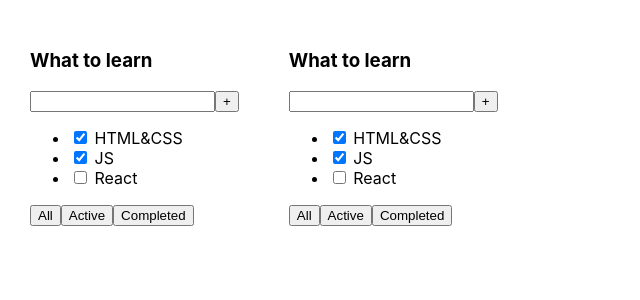
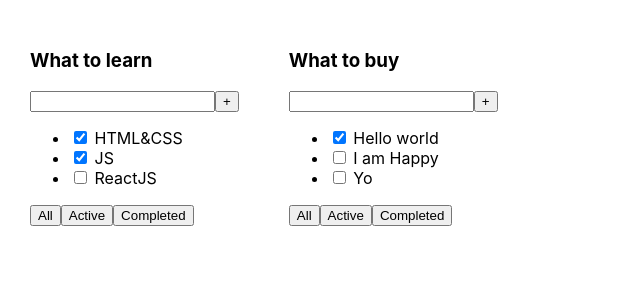
Before and after one commit to ElenaWebDev984/todolist_repeat, a React (Vite) app: page / in a window 1280 px wide. Shown: the top 300 px of the page, without its empty margins (0-640 px from the left). Built offline with nearby package versions, Linux system fonts and the light colour scheme.

Commit message:
added TasksListItem

```diff
--- a/src/App.tsx
+++ b/src/App.tsx
@@ -1,12 +1,27 @@
 import './App.css'
-import {TodolistItem} from "./TodolistItem.tsx";
+import {Task, TodolistItem} from "./TodolistItem.tsx";
 
 
 export const App = () =>  {
+
+    // TODO BL
+    const todolistTitle1 = 'What to learn'
+    const todolistTitle2 = 'What to buy'
+    const tasks1: Task[] = [
+        { id: 1, title: 'HTML&CSS', isDone: true },
+        { id: 2, title: 'JS', isDone: true },
+        { id: 3, title: 'ReactJS', isDone: false },
+    ]
+    const tasks2: Task[] = [
+        { id: 1, title: 'Hello world', isDone: true },
+        { id: 2, title: 'I am Happy', isDone: false },
+        { id: 3, title: 'Yo', isDone: false },
+    ]
+
   return (
       <div className="app">
-        <TodolistItem/>
-        <TodolistItem/>
+        <TodolistItem title={todolistTitle1} tasks={tasks1}/>
+        <TodolistItem title={todolistTitle2} tasks={tasks2}/>
       </div>
   )
 }
--- a/src/TodolistItem.tsx
+++ b/src/TodolistItem.tsx
@@ -1,21 +1,34 @@
-export const TodolistItem = () => {
+type TodolistItemTypes = {
+    title: string
+    tasks: Task[]
+}
+
+export type Task = {
+    id: number
+    title: string
+    isDone: boolean
+}
+
+export const TodolistItem = ({title, tasks}: TodolistItemTypes) => {
+
+    const tasksListItem = tasks.map(task => {
+        return (
+        <li>
+            <input type="checkbox" checked={task.isDone}/> <span>{task.title}</span>
+        </li>
+    )
+    })
+
+
     return (
         <div>
-            <h3>What to learn</h3>
+            <h3>{title}</h3>
             <div>
                 <input/>
                 <button>+</button>
             </div>
             <ul>
-                <li>
-                    <input type="checkbox" checked={true}/> <span>HTML&CSS</span>
-                </li>
-                <li>
-                    <input type="checkbox" checked={true}/> <span>JS</span>
-                </li>
-                <li>
-                    <input type="checkbox" checked={false}/> <span>React</span>
-                </li>
+                {tasksListItem}
             </ul>
             <div>
                 <button>All</button>
```
